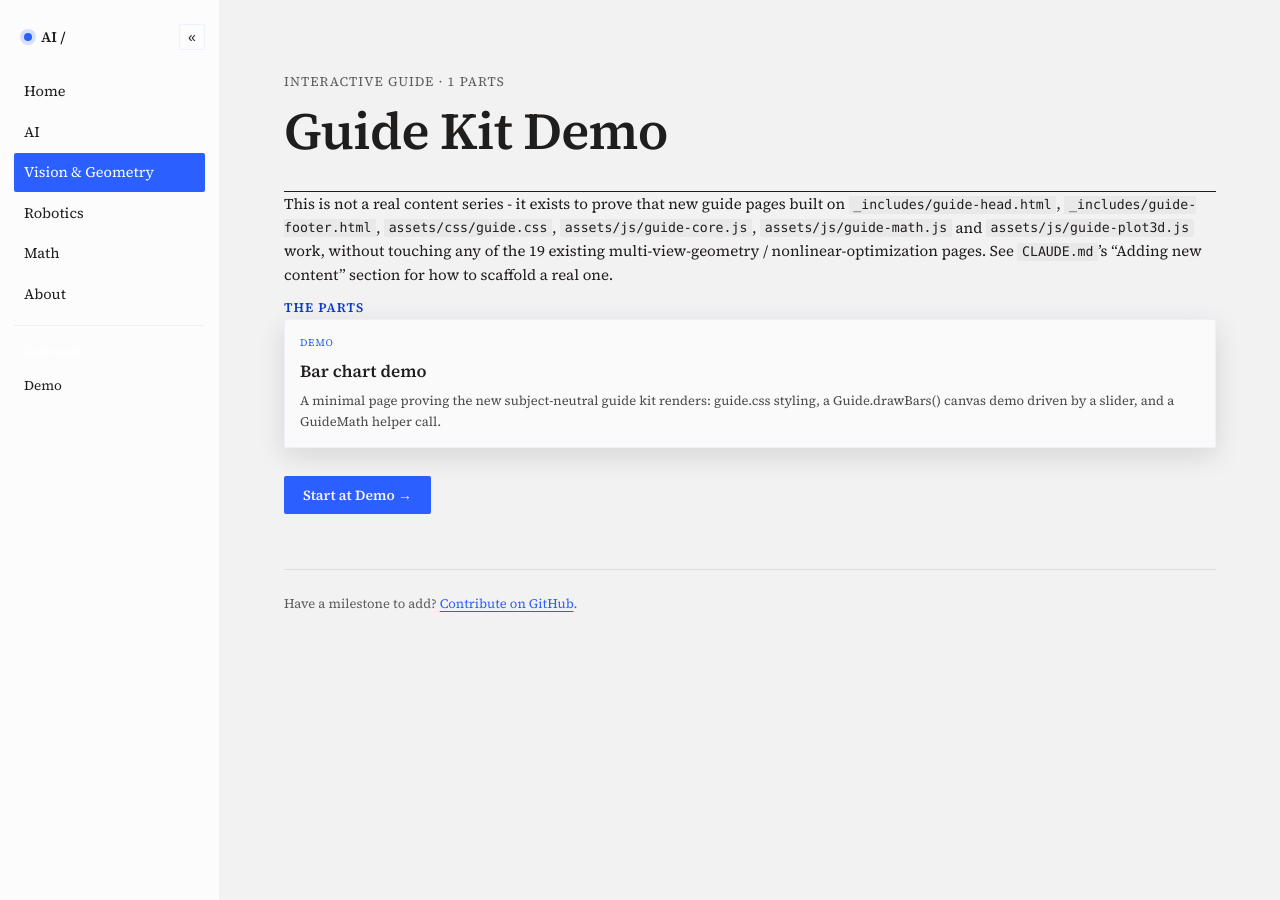
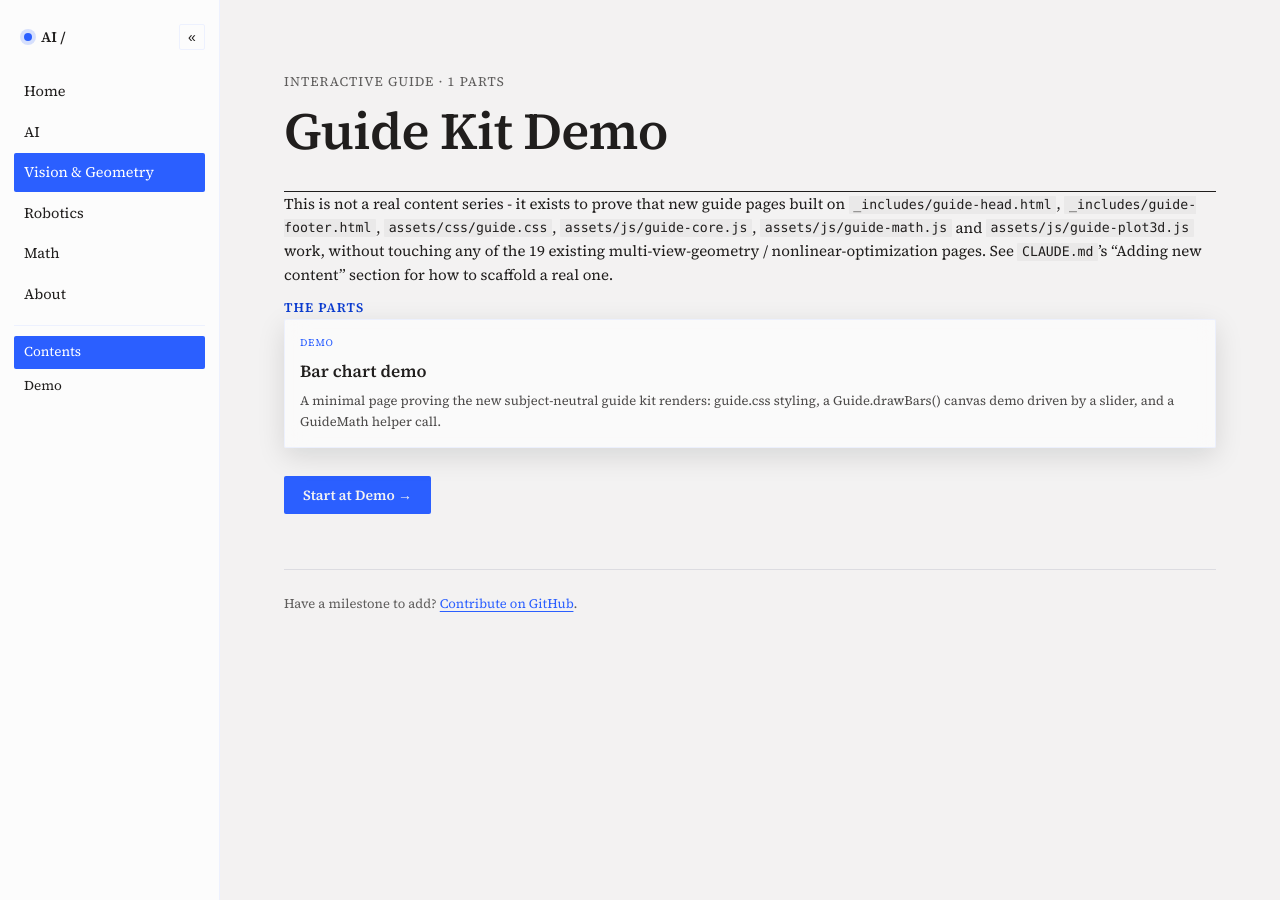
Before and after one commit to DenimPatel/AI, a Jekyll site: the page built from vision/guide-kit-demo/index.md, in a window 1280 px wide. Built offline with Jekyll 4.4.1, drawn with Linux system fonts in a browser that asks for light colours.

Commit message:
Fix invisible current-part highlight in the sidebar
#site-nav .nav--series a (background: none) and the aria-current='page'
blue-background rule for the same element were tied in specificity
(id + class + type vs id + attribute + type); the plain rule came later in
the file and won the tie, stripping the blue background while the white
text from the higher-specificity color rule stayed — leaving the current
part's label white-on-page-background and effectively invisible. Give the
aria-current rule enough specificity to actually win.

Co-Authored-By: Claude Sonnet 5 <noreply@anthropic.com>
Claude-Session: https://claude.ai/code/session_01HCisj1aC3pCn3Uyrp5faqR

```diff
--- a/assets/css/styles.css
+++ b/assets/css/styles.css
@@ -372,7 +372,13 @@ html.nav-collapsed .nav-head { justify-content: center; flex-direction: column;
   white-space: normal;
 }
 #site-nav .nav--series a:hover { background: var(--glass-bg); }
-#site-nav .nav--series a[aria-current='page'] { box-shadow: none; }
+/* Specificity note: this must out-rank #site-nav .nav--series a above (same
+   0 classes + 1 attribute vs 1 class, same id/type count — a tie that the
+   plain rule was winning by source order, silently dropping the blue
+   background and leaving white current-part text on the page background). */
+#site-nav .nav--series a[aria-current='page'] {
+  background: var(--color-accent); color: #fff; box-shadow: none;
+}
 #site-nav .nav--series-act {
   display: block; align-self: auto; margin: 10px 0 2px; padding: 0 10px;
   white-space: normal;
```
